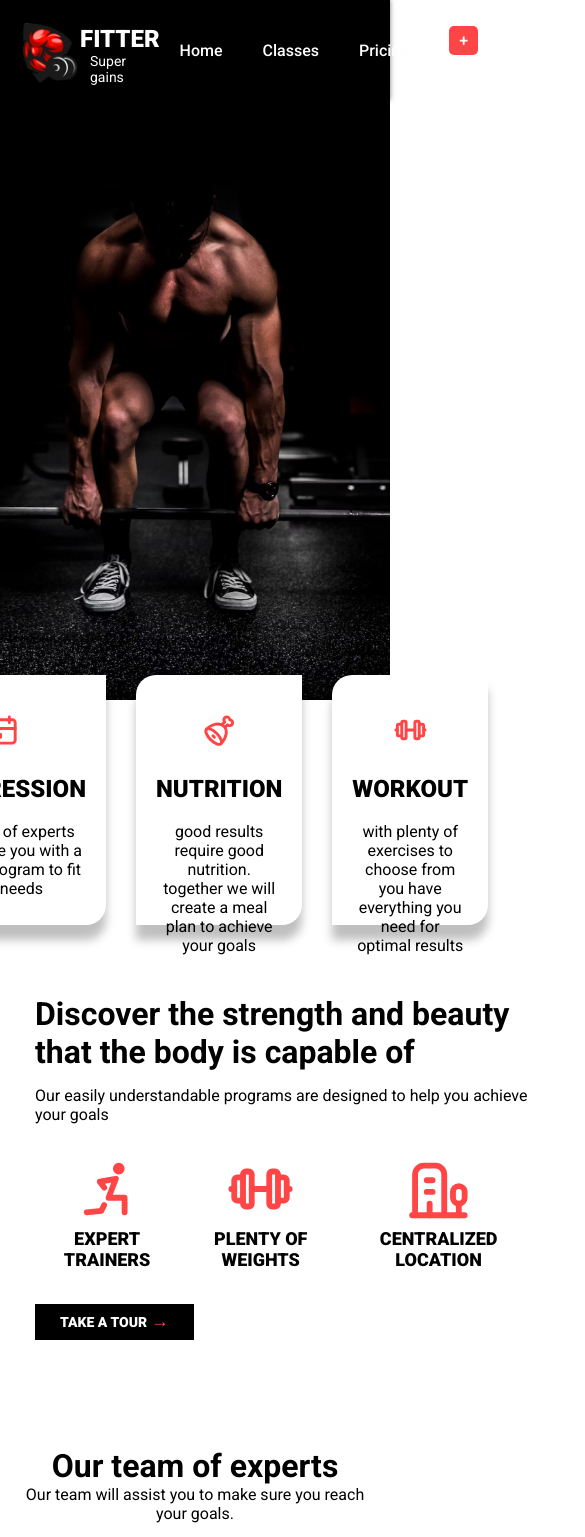
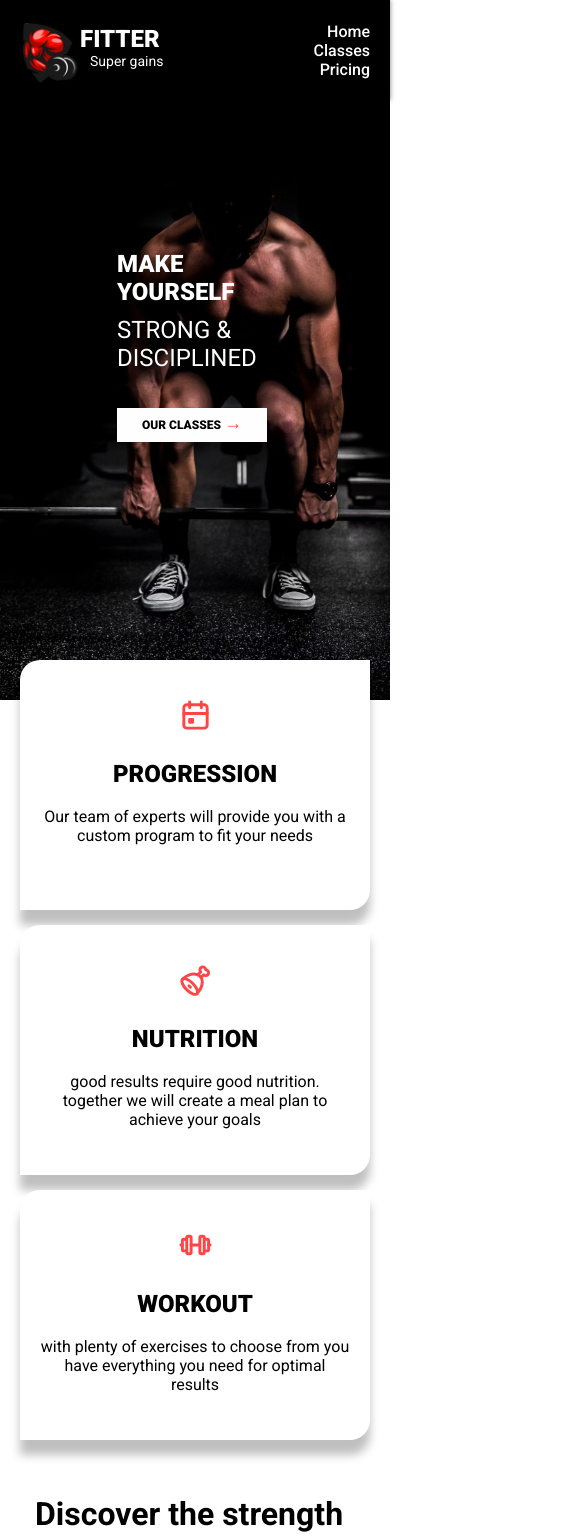
Before and after one commit to rmekelschot/fitness-website, a React (Create React App) app: page /#/ in a window 390 px wide. Shown: the top 1537 px of the page, 585 px wide, since content can reach past the window. Built offline with nearby package versions, Linux system fonts and the light colour scheme.

Commit message:
mobile accessible

```diff
--- a/src/components/Footer.jsx
+++ b/src/components/Footer.jsx
@@ -4,24 +4,8 @@ import logo from "../media/logo-red.png";
 const Footer = () => {
   return (
     <>
-      <footer className="flex justify-content">
-        <div
-          className="footer-content"
-          style={{ width: "350px", paddingRight: "50px" }}
-        >
-          <div className="brand flex justify-content align-items" style={{maxWidth: '150px'}}>
-            <img src={logo} alt="logo" />
-            <div style={{ height: "50px" }}>
-              <h1>Fitter</h1>
-              <p>Super gains</p>
-            </div>
-          </div>
-          <br/>
-          <div className="text-subheader">Take your body to the next level with the help of our experts.</div>
-          <br/>
-          <p className="text-subheader">&copy; {new Date().getFullYear()} RM Ekelschot</p>
-        </div>
-        <div className="footer-content" style={{ paddingRight: "50px" }}>
+      <footer className="noflex flex fullWidth justify-content">
+        <div id="first" className="stack footer-content">
           <h1
             className="text-header"
             style={{ fontSize: "16px", marginBottom: "10px" }}
@@ -37,7 +21,7 @@ const Footer = () => {
             <p className="footer-item">Brazilian Jiu-Jitsu</p>
           </div>
         </div>
-        <div className="footer-content" style={{ paddingRight: "50px" }}>
+        <div id="second" className="stack footer-content">
           <h1
             className="text-header"
             style={{ fontSize: "16px", marginBottom: "10px" }}
@@ -59,6 +43,23 @@ const Footer = () => {
             <p className="footer-item">closed</p>
           </div>
         </div>
+        <div
+        id="third"
+          className="main footer-content"
+          style={{ maxWidth: "350px"}}
+        >
+          <div className="brand flex justify-content align-items" style={{maxWidth: '150px'}}>
+            <img src={logo} alt="logo" />
+            <div style={{ height: "50px" }}>
+              <h1>Fitter</h1>
+              <p>Super gains</p>
+            </div>
+          </div>
+          <br/>
+          <div className="text-subheader">Take your body to the next level with the help of our experts.</div>
+          <br/>
+          <p className="text-subheader">&copy; {new Date().getFullYear()} RM Ekelschot</p>
+        </div>
       </footer>
     </>
   );
--- a/src/components/Header.jsx
+++ b/src/components/Header.jsx
@@ -5,10 +5,13 @@ import logo from "../media/logo-red.png";
 const Header = () => {
   return (
     <>
-      <header className="flex justify-content align-items shadow">
-        <div className="brand text-light flex justify-content align-items" style={{maxWidth: '150px'}}>
-            <img src={logo} alt="logo"/>
-            <div style={{height: '50px'}}>
+      <header className="flex align-items shadow" style={{justifyContent: 'space-between'}}>
+        <div
+          className="brand text-light flex justify-content align-items"
+          style={{ maxWidth: "150px" }}
+        >
+          <img src={logo} alt="logo" />
+          <div style={{ height: "50px" }}>
             <h1>Fitter</h1>
             <p>Super gains</p>
           </div>
@@ -18,8 +21,15 @@ const Header = () => {
           <Link to="/classes">Classes</Link>
           <Link to="/pricing">Pricing</Link>
         </nav>
-        <nav>
-              <Link to="/pricing"><div className="btn" style={{fontSize: '16px'}}>+</div>&nbsp;Join now</Link>
+        <nav className="hide-mobile">
+          <div>
+            <Link to="/pricing">
+              <div className="btn" style={{ fontSize: "16px" }}>
+                +
+              </div>
+              &nbsp;Join now
+            </Link>
+          </div>
         </nav>
       </header>
 
--- a/src/components/Pricing.jsx
+++ b/src/components/Pricing.jsx
@@ -52,7 +52,7 @@ function PricingComponent() {
               Fitter does not charge administration costs, registration is free.
             </p>
             </div>
-            <div className="flex" style={{ marginTop: '40px', justifyContent: "center" }}>
+            <div className="flex noflex" style={{ marginTop: '40px', justifyContent: "center" }}>
               {pricing.map((pricing, i) => {
                 return (
                   <div style={{ display: "inline-block" }} key={i}>
@@ -116,7 +116,7 @@ function PricingComponent() {
                           <ul style={{textAlign: 'left'}}>
 
                           {pricing.perks.map((perk, i) => {
-                            return <li>{perk}</li>;
+                            return <li key={i}>{perk}</li>;
                           })}
                           </ul>
                         </div>
--- a/src/css/App.css
+++ b/src/css/App.css
@@ -13,9 +13,10 @@ header {
   height: 100px;
   padding: 0px 20px;
   background-color: #000;
+  z-index: 99;
 }
 
-nav a {
+nav a, .nav-item {
   padding: 10px;
   margin: 10px;
   font-size: 16px;
@@ -23,7 +24,7 @@ nav a {
   color: #fefefe;
   text-decoration: none;
 }
-nav a:hover {
+nav a:hover, .nav-item:hover {
   color: #ff4545;
 }
 
@@ -175,6 +176,18 @@ footer {
   padding: 100px 15px;
 }
 
+footer #first {
+  order: 2;
+}
+
+footer #second {
+  order: 3;
+}
+
+footer #third {
+  order: 1;
+}
+
 .footer-content .footer-item {
   padding: 10px 0px;
 }
@@ -182,3 +195,56 @@ footer {
 .spacer {
   height: 100px;
 }
+
+@media screen and (max-width: 1024px) {
+
+  .hide-mobile {
+    display: none;
+  }
+
+  nav a, .nav-item {
+    display: block;
+    text-align: right;
+    margin: 0px;
+    margin-left: -35px;
+    padding: 0px;
+  }
+
+  .banner .flex {
+    position:absolute;
+    margin-top: 250px;
+  }
+
+  .noflex {
+    display: block;
+  }
+
+  .noflex .card {
+    margin: 0px;
+    margin-bottom: 15px;
+  }
+
+  .fullWidth {
+    width: 100%;
+  }
+
+  .fixedWidth {
+    width: 250px;
+    height: 300px;
+  }
+
+  footer {
+    display: block;
+    margin: 0px;
+    padding: 100px 0px;
+  }
+
+  footer .stack {
+    width: 50%;
+    display: inline-block;
+  }
+
+  footer .main {
+    margin-top: 50px;
+  }
+}
--- a/src/pages/Classes.jsx
+++ b/src/pages/Classes.jsx
@@ -59,31 +59,42 @@ const Classes = () => {
   return (
     <>
       <Header />
-      <div className="banner">
-        <div className="flex" style={{ justifyContent: "flex-end" }}>
-          <img src={banner} alt="banner" height={"650px"} />
-        </div>
-        <div
-          className="flex w-100"
-          style={{justifyContent: 'center'}}
-        >
-          <div
-            className="text-header text-light"
-            style={{ marginBottom: "10px" }}
-          >
-            Classes
+      <div className="banner flex" style={{ justifyContent: "center" }}>
+        <img src={banner} alt="banner" />
+        <div className="flex align-items" style={{ width: "40%" }}>
+          <div>
+            <div
+              className="text-header d-block text-light"
+              style={{ marginBottom: "10px" }}
+            >
+              Our classes
+            </div>
+            {/* <div
+              className="text-header d-block text-light"
+              style={{ marginBottom: "40px", fontWeight: "400" }}
+            >
+              Strong & disciplined
+            </div> */}
           </div>
         </div>
       </div>
-      <div className="flex" style={{ justifyContent: "center" }}>
+      <div className="spacer"></div>
+      <div className="flex" style={{justifyContent: 'center', marginBottom: '40px'}}>
+        <div>
+
+        <h1>Classes we offer</h1>
+        <p>Taught by the experts in their field</p>
+        </div>
+      </div>
+      <div className="flex noflex" style={{ justifyContent: "center" }}>
 
       <div className="container">
         <div>
           {classes.map((_class, i) => {
             return (
-              <div style={{ display: "inline-block" }} key={i}>
+              <div className="fullWidth" style={{ display: "inline-block" }} key={i}>
                 <div
-                  className="card rounded flex"
+                  className="fullWidth card rounded flex"
                   style={{
                     alignItems: "end",
                     height: "300px",
--- a/src/pages/Home.jsx
+++ b/src/pages/Home.jsx
@@ -33,7 +33,7 @@ const Home = () => {
       <Header />
       <div className="banner flex" style={{ justifyContent: "center" }}>
         <img src={banner} alt="banner" />
-        <div className="flex align-items" style={{ width: "30%" }}>
+        <div className="flex align-items" style={{ width: "40%" }}>
           <div>
             <div
               className="text-header d-block text-light"
@@ -56,10 +56,10 @@ const Home = () => {
       <div className="flex" style={{ justifyContent: "center" }}>
         <div className="container">
           <div
-            className="w-100 flex"
+            className="w-100 noflex flex"
             style={{ justifyContent: "center", marginTop: "-40px" }}
           >
-            <div className="card text-center rounded-tl rounded-br shadow-big">
+            <div className="card fullWidth text-center rounded-tl rounded-br shadow-big">
               <div className="icon" style={{ color: "#ff4545" }}>
                 <svg
                   xmlns="http://www.w3.org/2000/svg"
@@ -87,7 +87,7 @@ const Home = () => {
                 fit your needs
               </p>
             </div>
-            <div className="card text-center rounded-tl rounded-br shadow-big">
+            <div className="card fullWidth text-center rounded-tl rounded-br shadow-big">
               <div className="icon" style={{ color: "#ff4545" }}>
                 <svg
                   xmlns="http://www.w3.org/2000/svg"
@@ -114,7 +114,7 @@ const Home = () => {
                 meal plan to achieve your goals
               </p>
             </div>
-            <div className="card text-center rounded-tl rounded-br shadow-big">
+            <div className="card fullWidth text-center rounded-tl rounded-br shadow-big">
               <div className="icon" style={{ color: "#ff4545" }}>
                 <svg
                   xmlns="http://www.w3.org/2000/svg"
@@ -147,7 +147,7 @@ const Home = () => {
           </div>
 
           <div style={{ marginTop: "40px", padding: "15px" }}>
-            <div style={{ width: "500px" }}>
+            <div style={{ maxWidth: "500px" }}>
               <h1 style={{ fontSize: "32px", marginBottom: "15px" }}>
                 Discover the strength and beauty that the body is capable of
               </h1>
@@ -259,12 +259,12 @@ const Home = () => {
           <div className="w-100 text-center">
             <h1>Our team of experts</h1>
             <p>Our team will assist you to make sure you reach your goals.</p>
-            <div className="flex" style={{ marginTop: '40px', justifyContent: "center" }}>
+            <div className="flex noflex" style={{ marginTop: '40px', justifyContent: "center" }}>
               {coaches.map((coach, i) => {
                 return (
                   <div style={{ display: "inline-block" }} key={i}>
                     <div
-                      className="card rounded flex"
+                      className="card rounded flex fixedWidth"
                       style={{
                         justifyContent: "center",
                         alignItems: "end",
```
Lines whose indentation alone changed are shown as unchanged.
